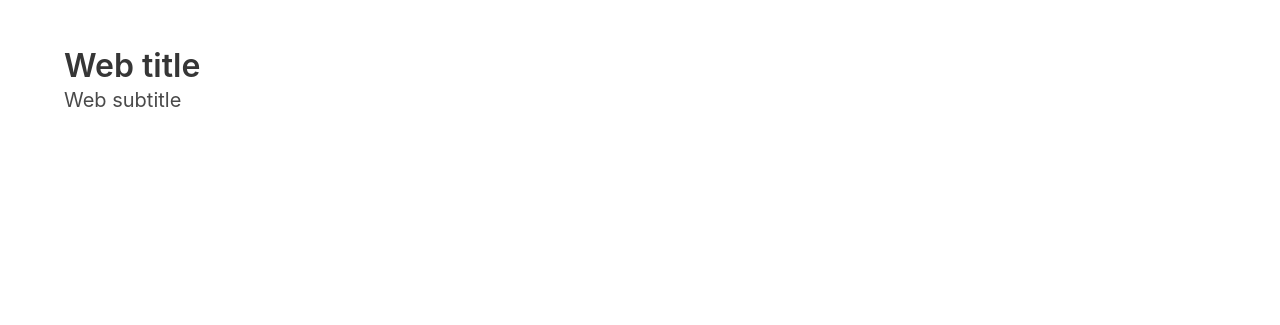
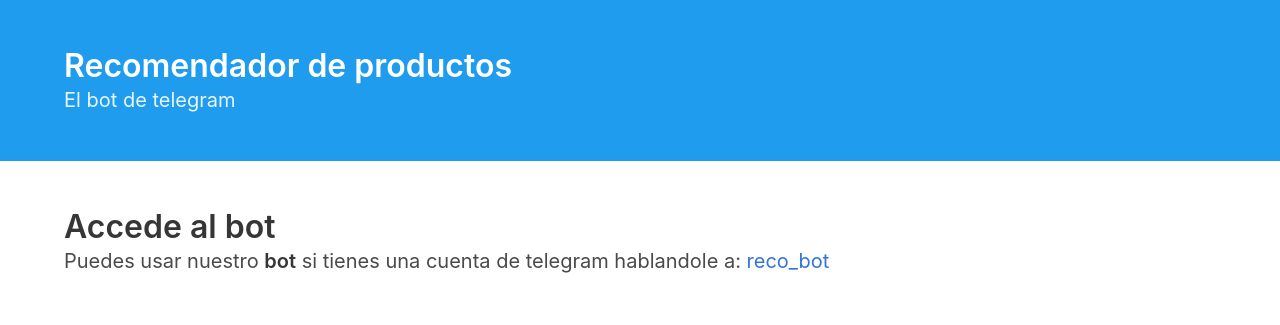
Before and after one commit to RNogales94/product-recommender, a plain HTML site: page index.html in a window 1280 px wide. Drawn offline with nearby package versions, Linux system fonts and the light colour scheme.

Commit message:
Minimal version

```diff
--- a/index.html
+++ b/index.html
@@ -7,22 +7,31 @@
   <script defer src="https://use.fontawesome.com/releases/v5.3.1/js/all.js"></script>
   <link rel="stylesheet" href="https://cdnjs.cloudflare.com/ajax/libs/bulma/0.7.4/css/bulma.min.css">
 
-  <title>Document</title>
+  <title>Recomendador</title>
 </head>
 <body>
-  <section class="hero">
+  <section class="hero is-info">
   <div class="hero-body">
     <div class="container">
       <h1 class="title">
-        Web title
+        Recomendador de productos
       </h1>
       <h2 class="subtitle">
-        Web subtitle
+        El bot de telegram
       </h2>
     </div>
   </div>
 </section>
 
+<section class="section">
+  <div class="container">
+        <h1 class="title">Accede al bot</h1>
+        <h2 class="subtitle">
+          Puedes usar nuestro <strong>bot</strong> si tienes una cuenta de telegram hablandole a: <a href="http://t.me/form_backend_bot">reco_bot</a>
+        </h2>
+      </div>
+</section>
+
 
 </body>
 </html>
```
